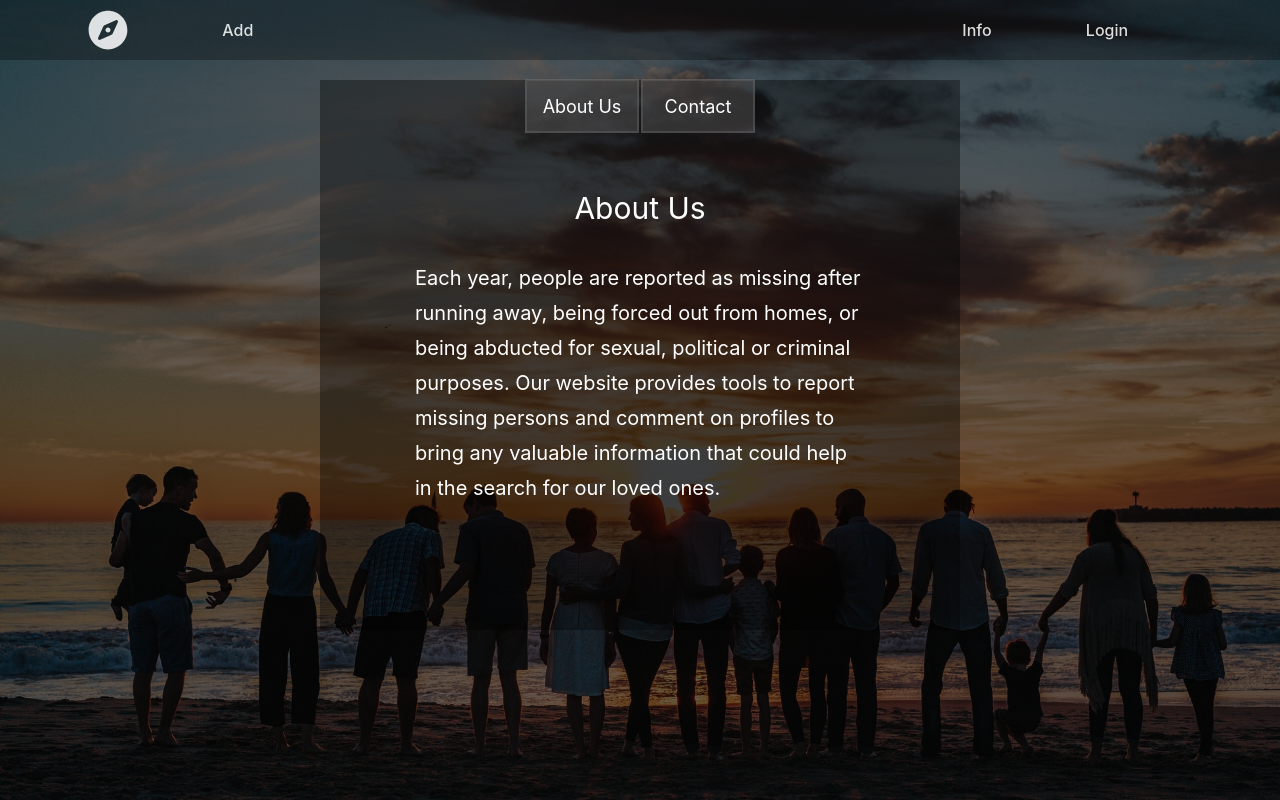
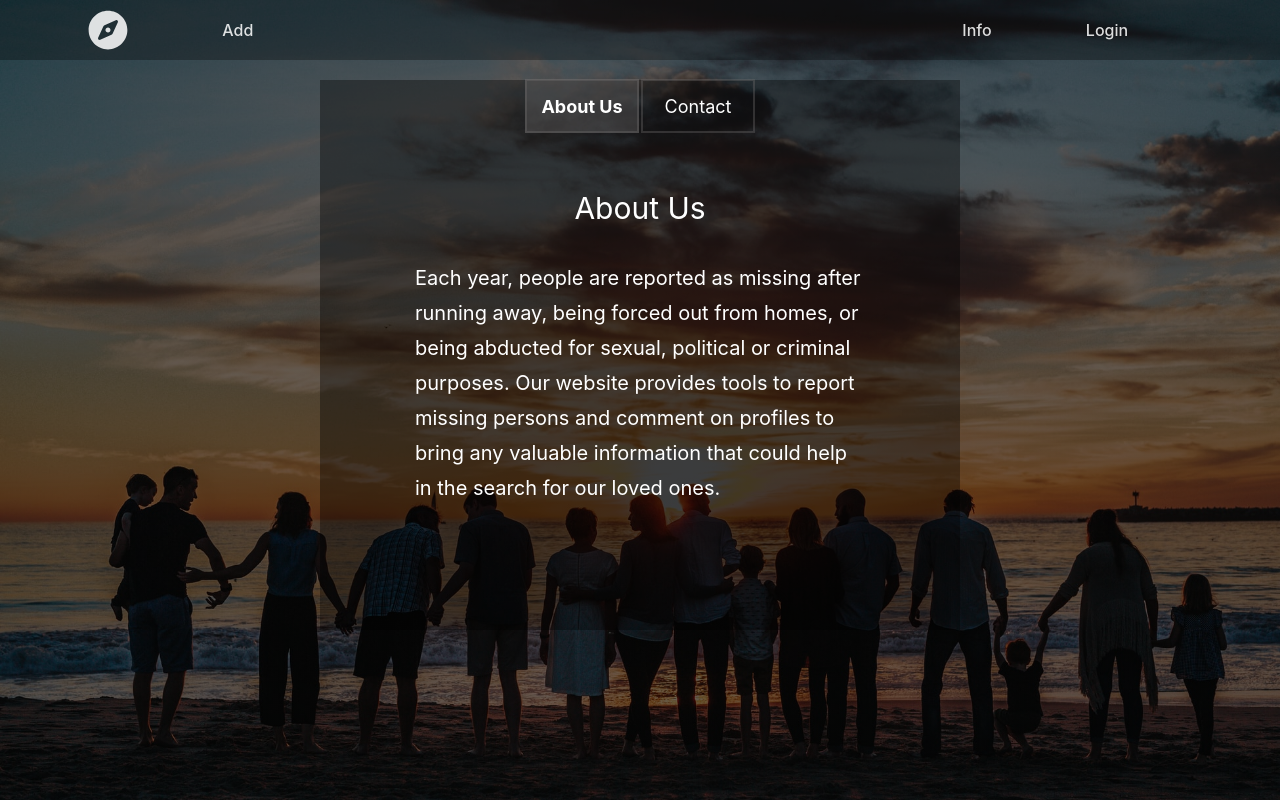
Before and after one commit to MilneS/missing, a React (Create React App) app: page / in a window 1280 px wide. Both pictures are taken after a click on the item "Info". Built offline with nearby package versions, Linux system fonts and the light colour scheme; no server answers.

Commit message:
added active style

```diff
--- a/src/comps/Info.js
+++ b/src/comps/Info.js
@@ -12,24 +12,27 @@ const Info = () => {
     title: "Contact",
     message: "b",
   };
-
+  const [active, setActive]=useState(true)
   const [clickedBtn, setClickedBtn] = useState(aboutUs);
   const aboutFunc = (e) => {
+
     setClickedBtn(aboutUs);
+    setActive(true)
   };
 
   const contactFunc = (e) => {
-    setClickedBtn(contact);
+    setClickedBtn(contact)
+    setActive(false)
   };
 
   return (
     <div className={classes.cardcontainer}>
       <div className={classes.infocard}>
         <div className={classes.titlecontainer}>
-          <div onClick={aboutFunc} className={classes.title} value="about">
+          <div onClick={aboutFunc} className={`${classes.title} ${active && classes.active}`} value="about">
             <p >About Us</p>
           </div>
-          <div onClick={contactFunc} className={classes.title} value="contact">
+          <div onClick={contactFunc} className={`${classes.title} ${!active && classes.active}`} value="contact">
             <p >Contact</p>
           </div>
         </div>
--- a/src/comps/Info.module.css
+++ b/src/comps/Info.module.css
@@ -27,7 +27,6 @@
   /* border: 1px solid red; */
 }
 .title {
-  background-color: rgba(109, 108, 108, 0.363);
   width: 110px;
   height: 50px;
   display: flex;
@@ -42,14 +41,27 @@
   margin-top: 2px;
   /* border: 1px solid red; */
 }
+.active{
+  font-weight: bold;
+  background-color: rgba(109, 108, 108, 0.363);
+  /* width: 110px;
+  height: 50px;
+  display: flex;
+  flex-direction: row;
+  justify-content: center;
+  text-align: center;
+  align-items: center;
+  border: 2px solid rgba(109, 108, 108, 0.363);
+  font-size: 18px;
+  margin-left: 1px;
+  margin-right: 1px;
+  margin-top: 2px; */
+}
 .title:hover{
 font-weight: bold;
 cursor: pointer;
 }
-.active{
-  font-weight: bold;
-  background-color: red;
-}
+
 .pickedtitle {
   color: #ffff;
   margin-top: 40px;
```
